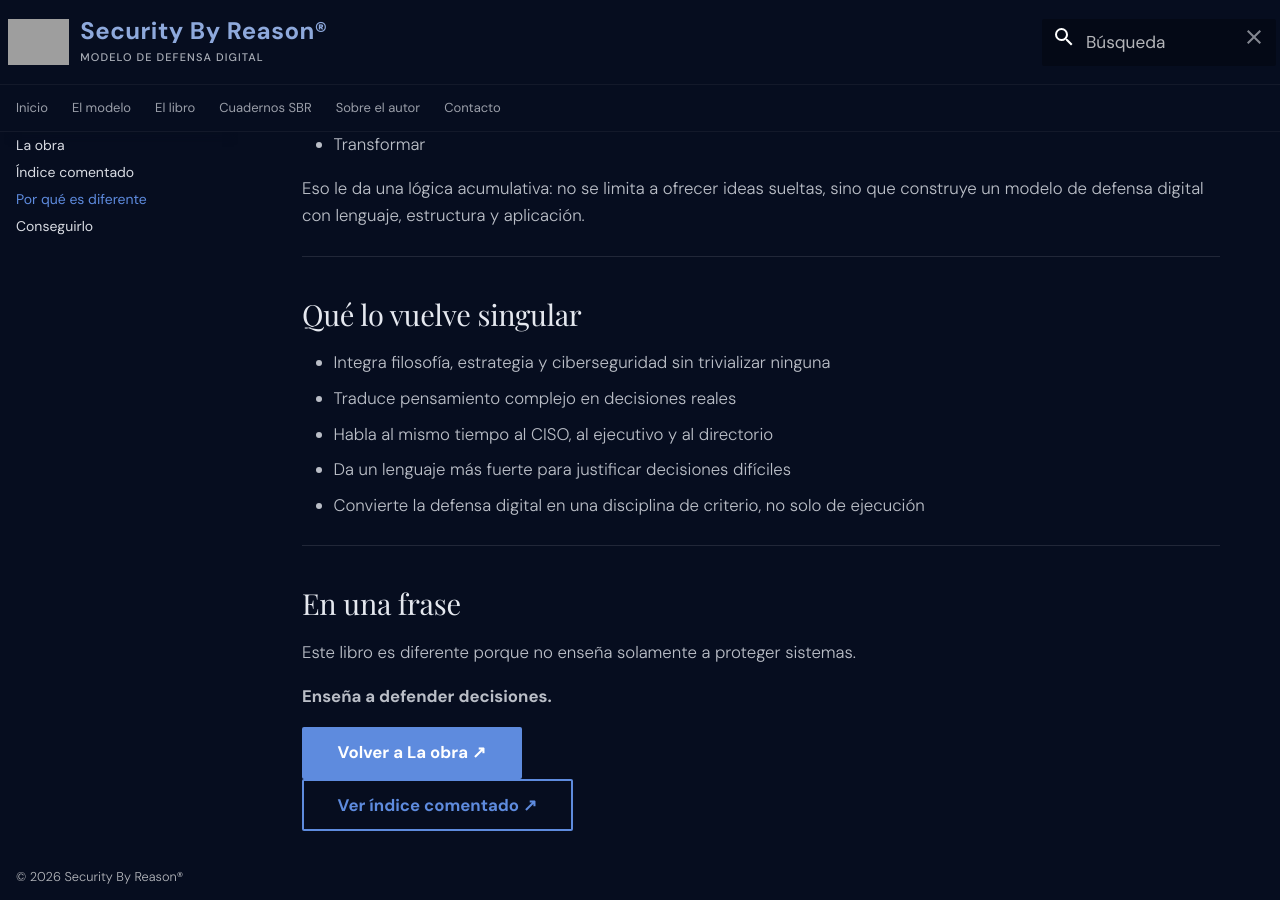
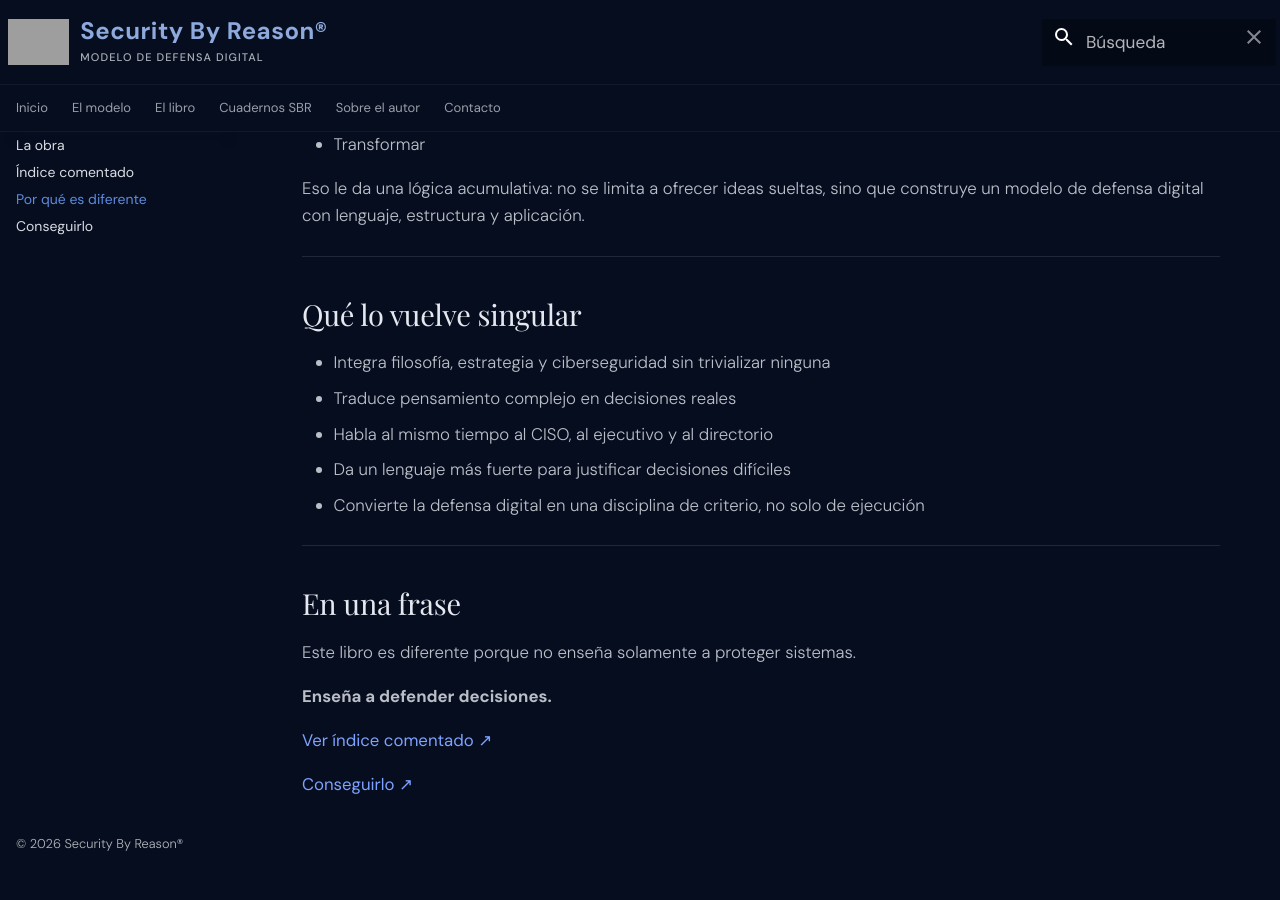
Before and after one commit to danielsasia/sbr-site, an MkDocs documentation site: the page built from docs/libro/diferente.md, in a window 1280 px wide and 900 px high, scrolled down 2427 px. Built offline with MkDocs 1.6.1 and Material for MkDocs 9.7.7, drawn with Linux system fonts in a browser that asks for light colours; some web fonts are replaced; after the commit the page ends 3294 px from its top, so only the background shows below that; grey boxes are pictures that could not be loaded.

Commit message:
Update diferente.md

```diff
--- a/docs/libro/diferente.md
+++ b/docs/libro/diferente.md
@@ -115,5 +115,6 @@ Este libro es diferente porque no enseña solamente a proteger sistemas.
 
 **Enseña a defender decisiones.**
 
-[Volver a La obra ↗](index.md){ .md-button .md-button--primary }
-[Ver índice comentado ↗](indice.md){ .md-button }
+[Ver índice comentado](indice.md){ .text-cta }
+
+[Conseguirlo](conseguir.md){ .text-cta }
```
